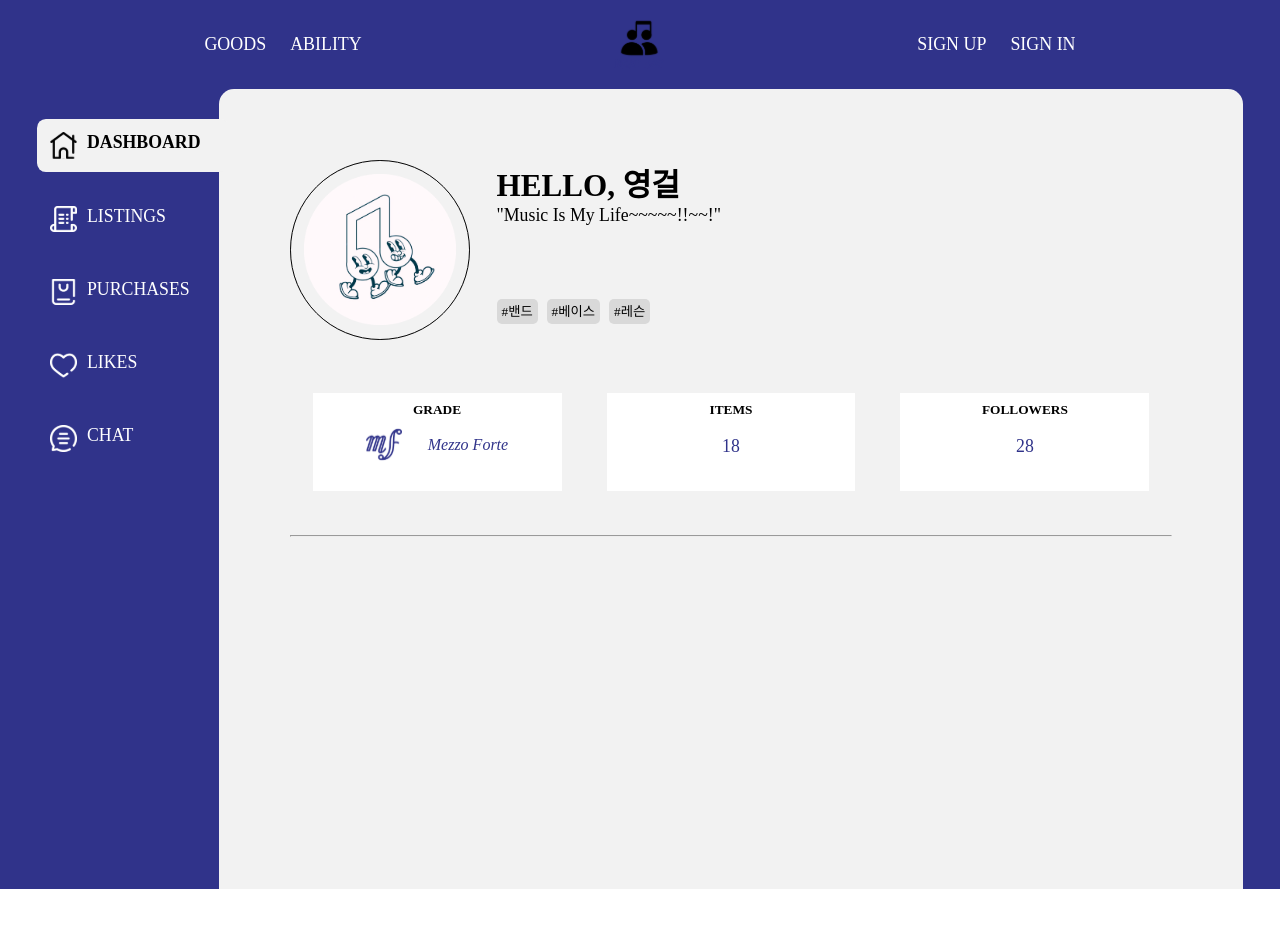
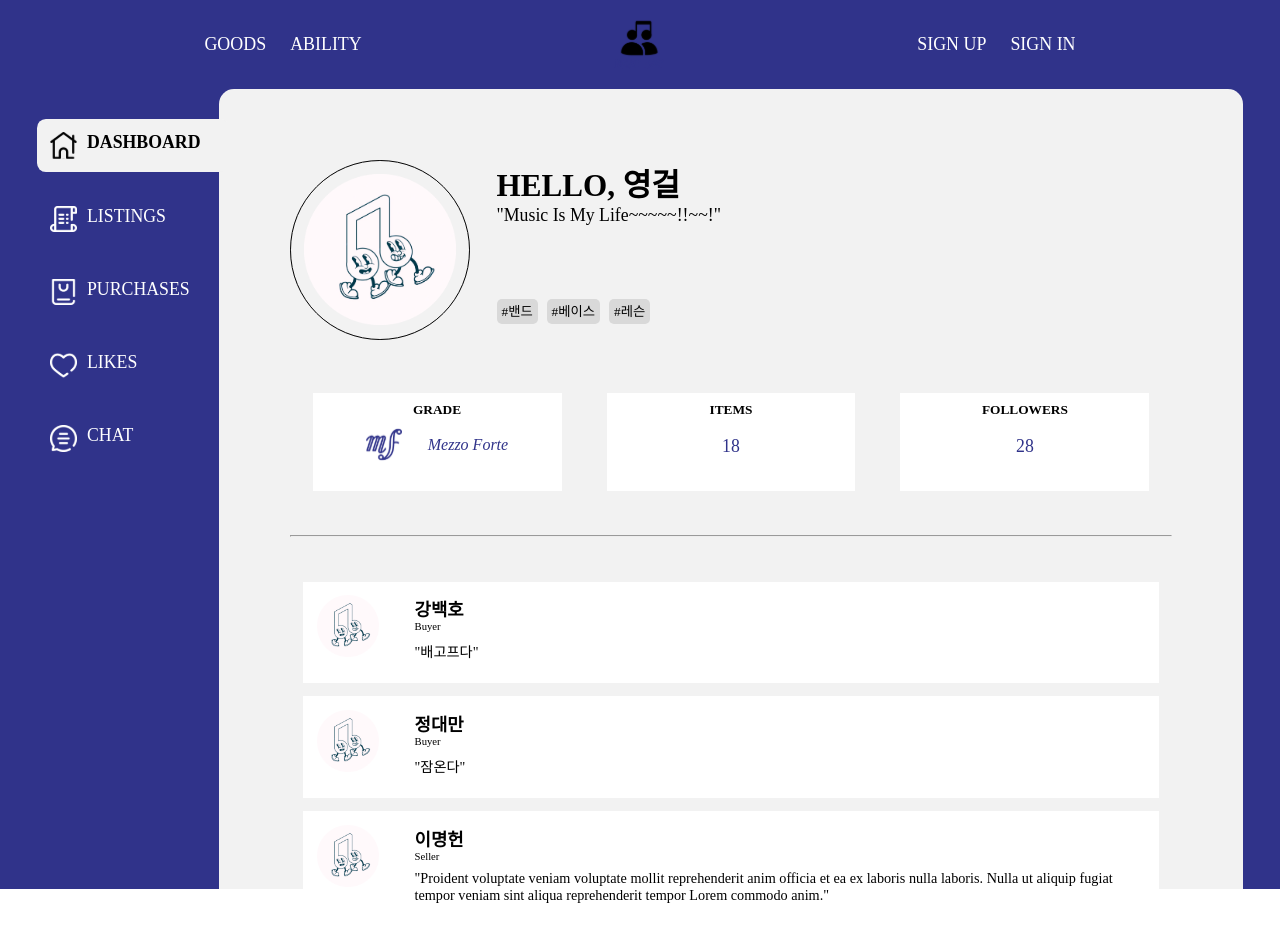
Before and after one commit to sesac-ydp5-2nd-C/2nd-project-beatbay-front, a React (Create React App) app: page / in a window 1280 px wide. Before the commit the page ends 889 px from the top, so only its background shows below. Built offline with nearby package versions, Linux system fonts and the light colour scheme; a web font is replaced by a local one.

Commit message:
feat: 마이페이지 리뷰 컴포넌트

```diff
--- /dev/null
+++ b/src/components/Mypage/MypageReview.js
@@ -0,0 +1,20 @@
+import React from 'react';
+import './reviewstyle.scss';
+
+export default function MypageReview({
+  userImg,
+  userName,
+  userType,
+  reviewContent,
+}) {
+  return (
+    <div className="review">
+      <img className="userImg" alt="userImg" src={userImg} />
+      <div>
+        <h3 className="userName">{userName}</h3>
+        <p className="userType">{userType}</p>
+        <p className="reviewContent">"{reviewContent}"</p>
+      </div>
+    </div>
+  );
+}
--- /dev/null
+++ b/src/components/Mypage/reviewstyle.scss
@@ -0,0 +1,50 @@
+@import '../../config/globalStyle.scss';
+@import '~include-media/dist/include-media';
+
+.review {
+  background-color: white;
+  display: flex;
+  padding: toSize(15);
+  margin: toSize(15);
+}
+
+.userImg {
+  width: toSize(70);
+  height: toSize(70);
+  margin-right: toSize(40);
+  @include media('>1440px') {
+    width: 70px;
+    height: 70px;
+    margin-right: 40px;
+  }
+}
+
+.userName {
+  margin: 0;
+  font-size: toSize(20);
+  @include media('>1440px') {
+    font-size: 20px;
+  }
+}
+
+.userType {
+  font-size: toSize(12);
+  margin-bottom: toSize(10);
+  @include media('>1440px') {
+    font-size: 12px;
+    margin-bottom: 10px;
+  }
+}
+
+.reviewContent {
+  font-size: toSize(16);
+  font-weight: 400;
+  margin-bottom: toSize(10);
+  @include media('>1440px') {
+    font-size: 16px;
+    margin-bottom: 10px;
+  }
+}
+
+@media (max-width: 1440px) {
+}
--- a/src/screen/mypage/dashboard.js
+++ b/src/screen/mypage/dashboard.js
@@ -1,12 +1,34 @@
-import React, { useEffect } from 'react';
+import React, { useEffect, useState } from 'react';
 import './style.scss';
 import Screen from '../Screen';
 import { useDispatch, useSelector } from 'react-redux';
 import { setAuthInfo } from '../../store/feature/userSlice';
 import MypageMenus from '../../components/Mypage/MypageMenus';
 import Mypageprofile from '../../components/Mypage/Mypageprofile';
+import MypageReview from '../../components/Mypage/MypageReview';
 
 function MypageDashboard() {
+  const [reviewData, setReviewData] = useState([
+    {
+      userImg: 'profile_default.png',
+      userName: '강백호',
+      userType: 'Buyer',
+      reviewContent: '배고프다',
+    },
+    {
+      userImg: 'profile_default.png',
+      userName: '정대만',
+      userType: 'Buyer',
+      reviewContent: '잠온다',
+    },
+    {
+      userImg: 'profile_default.png',
+      userName: '이명헌',
+      userType: 'Seller',
+      reviewContent:
+        'Proident voluptate veniam voluptate mollit reprehenderit anim officia et ea ex laboris nulla laboris. Nulla ut aliquip fugiat tempor veniam sint aliqua reprehenderit tempor Lorem commodo anim.',
+    },
+  ]);
   const authInfo = useSelector((state) => state.user.authInfo);
 
   const dispatch = useDispatch();
@@ -41,6 +63,19 @@ function MypageDashboard() {
           </div>
 
           <hr />
+
+          <div className="reviews">
+            {reviewData.map((e, i) => {
+              return (
+                <MypageReview
+                  userImg={e.userImg}
+                  userName={e.userName}
+                  userType={e.userType}
+                  reviewContent={e.reviewContent}
+                />
+              );
+            })}
+          </div>
         </div>
       </div>
     </Screen>
```
